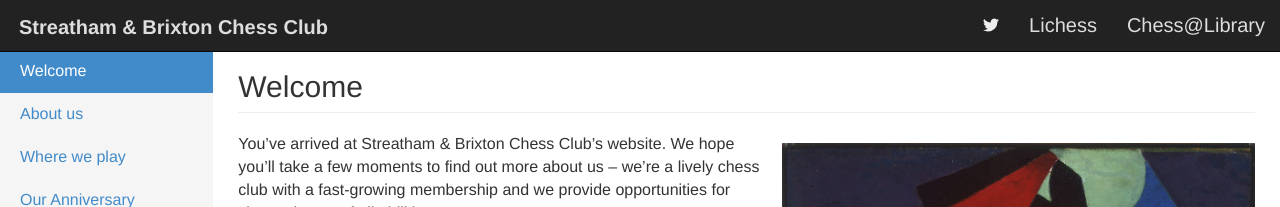
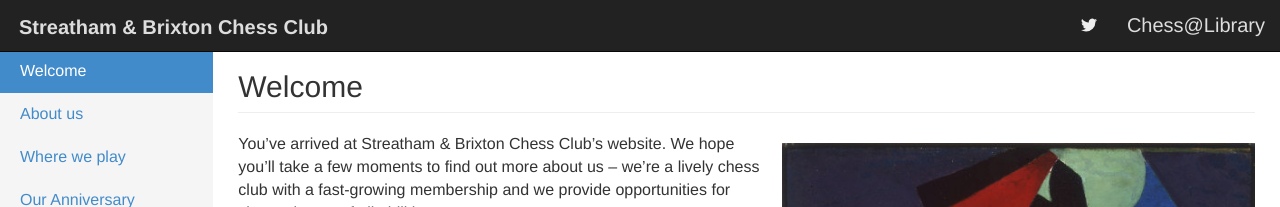
Before and after one commit to streathamchess/streathamchess.github.io, a Jekyll site: the page built from index.md, in a window 1280 px wide. Shown: the top 207 px of the page. Built offline with Jekyll 4.4.1, drawn with Linux system fonts in a browser that asks for light colours; a script that is not in the unit is left out.

Commit message:
Update navigation-top.html
Comment out link to club lichess group

```diff
--- a/_includes/navigation-top.html
+++ b/_includes/navigation-top.html
@@ -6,7 +6,7 @@
       <svg viewBox="0 0 20 20"><title>Twitter</title><path d="M20 3.8a8.2 8.2 0 01-2.36.65 4.12 4.12 0 001.8-2.27 8.22 8.22 0 01-2.61 1 4.11 4.11 0 00-7 3.74 11.65 11.65 0 01-8.44-4.3A4.11 4.11 0 002.66 8.1 4.09 4.09 0 01.8 7.59v.05a4.11 4.11 0 003.29 4 4.11 4.11 0 01-1.85.07 4.11 4.11 0 003.83 2.85A8.23 8.23 0 011 16.34a8.35 8.35 0 01-1-.06 11.61 11.61 0 006.29 1.84A11.59 11.59 0 0018 6.45v-.53a8.34 8.34 0 002-2.12z"/></svg>
     </a>
   </li>
-  <li><a href="https://lichess.org/team/streatham--brixton-chess-club" target="_blank">Lichess</a></li>
+  <!--li><a href="https://lichess.org/team/streatham--brixton-chess-club" target="_blank">Lichess</a></li-->
 
   <li><a href="https://sites.google.com/site/chessatstreathamlibrary/" target="_blank">Chess@Library</a></li>
 </ul>
```
